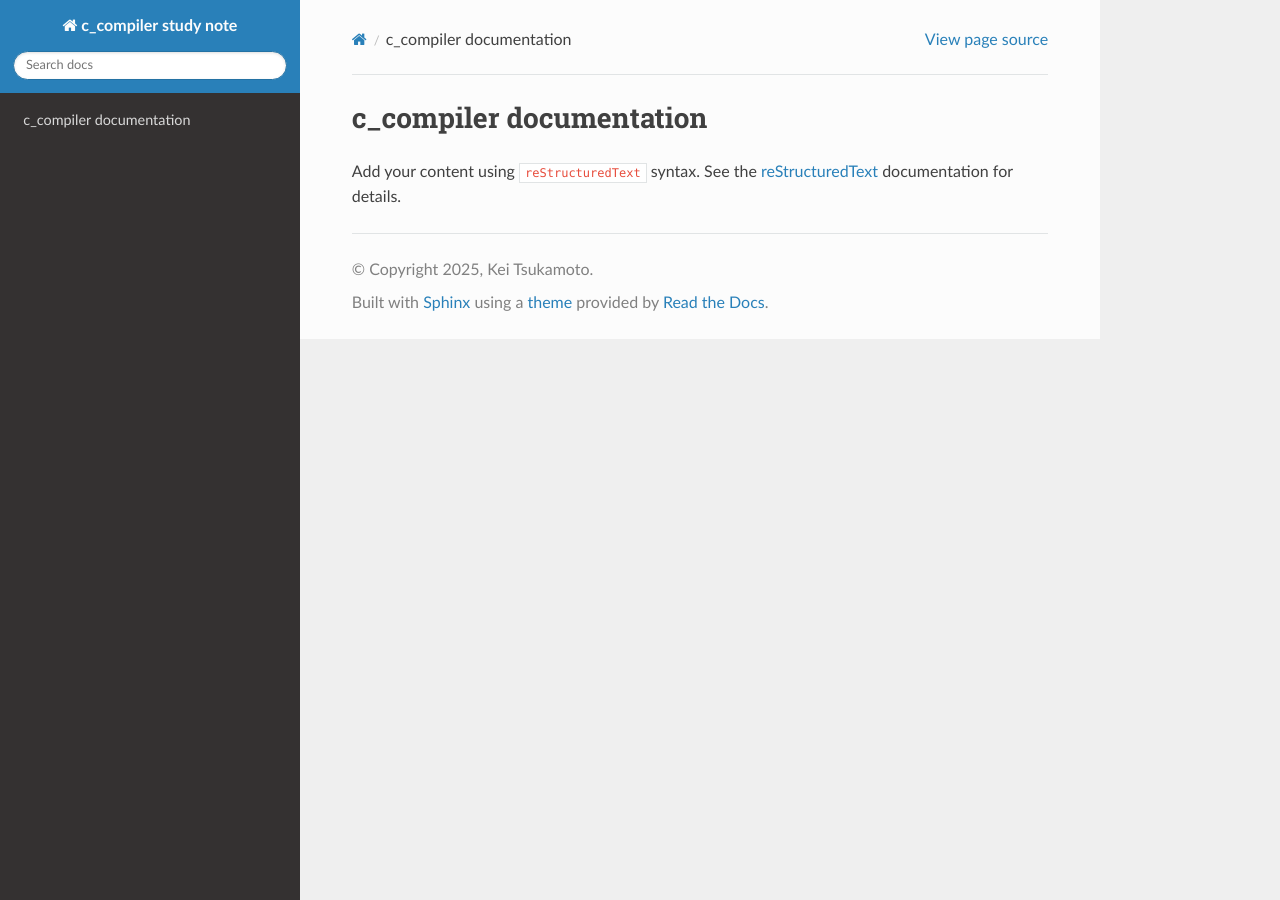
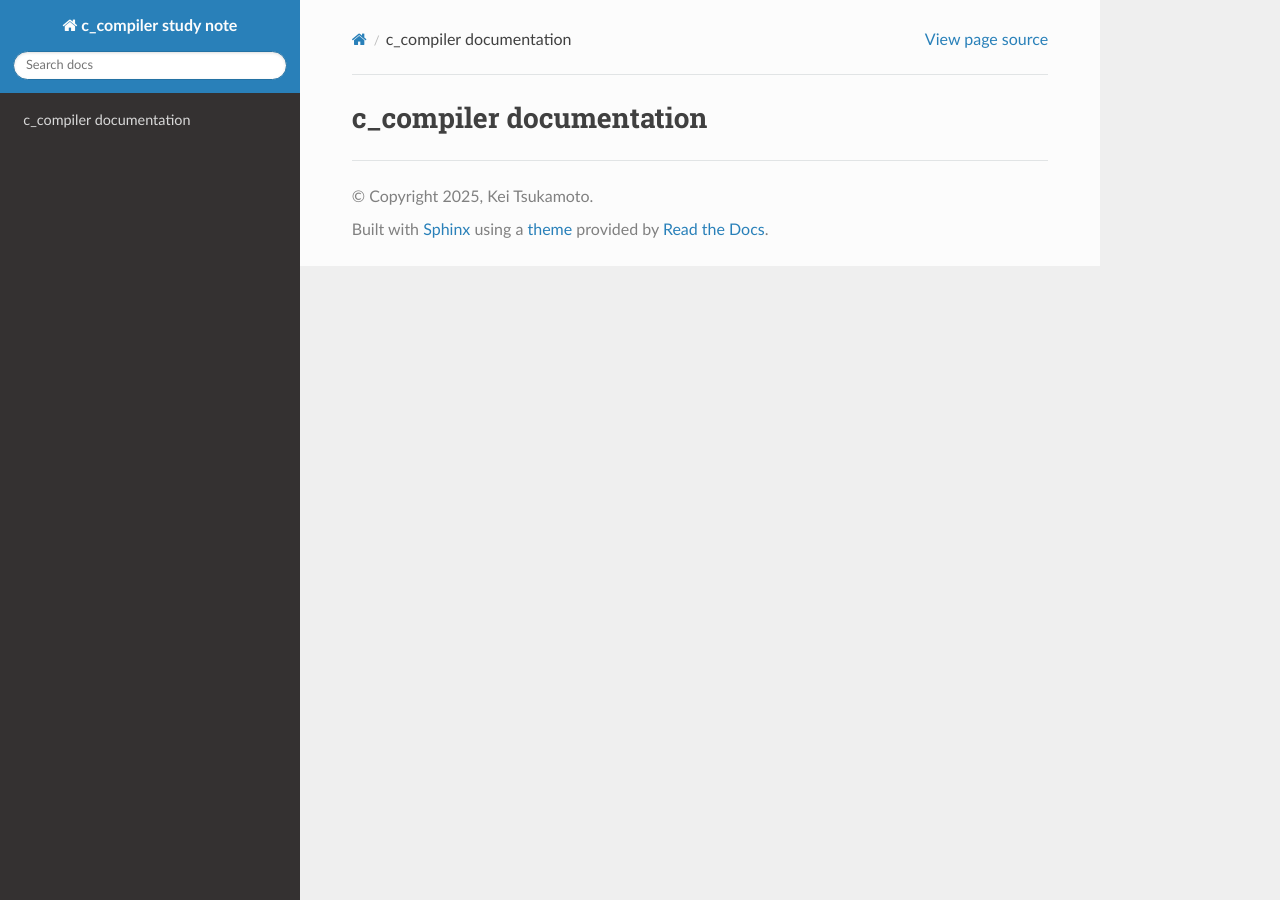
Before and after one commit to tukamilano/c_compiler, a Sphinx documentation site: the page built from docs/source/index.rst, in a window 1280 px wide. Built offline with Sphinx 7.4.7 and the Read the Docs theme 3.1.0, drawn with Linux system fonts in a browser that asks for light colours.

Commit message:
Set up sphinx documentation

```diff
--- a/docs/source/index.rst
+++ b/docs/source/index.rst
@@ -1,16 +1,2 @@
-.. c_compiler documentation master file, created by
-   sphinx-quickstart on Sun Apr 20 13:53:03 2025.
-   You can adapt this file completely to your liking, but it should at least
-   contain the root `toctree` directive.
-
 c_compiler documentation
 ========================
-
-Add your content using ``reStructuredText`` syntax. See the
-`reStructuredText <https://www.sphinx-doc.org/en/master/usage/restructuredtext/index.html>`_
-documentation for details.
-
-
-.. toctree::
-   :maxdepth: 2
-   :caption: Contents:
```
